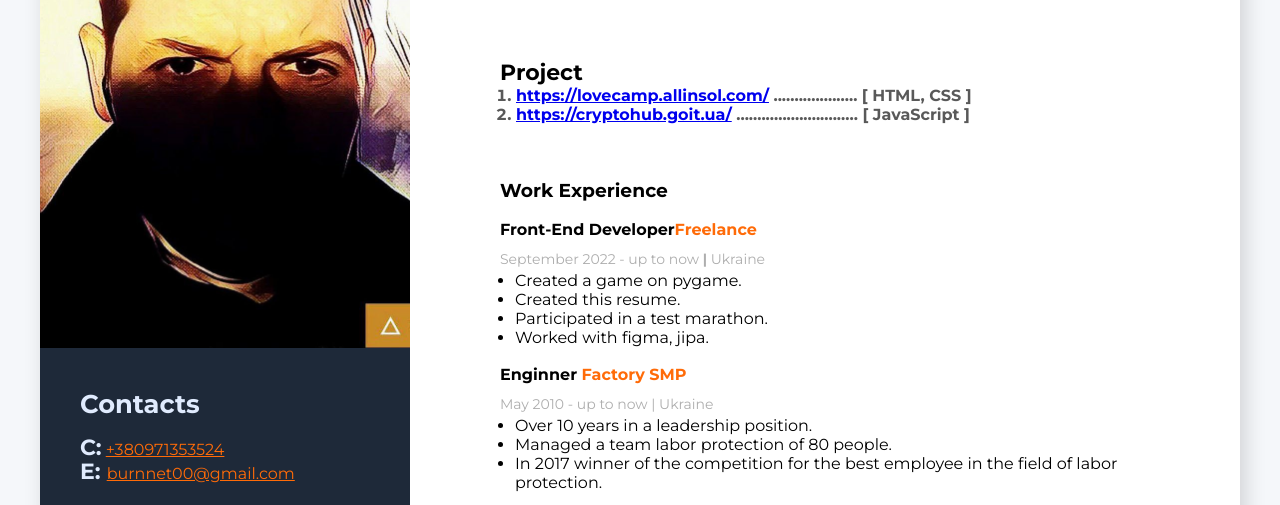
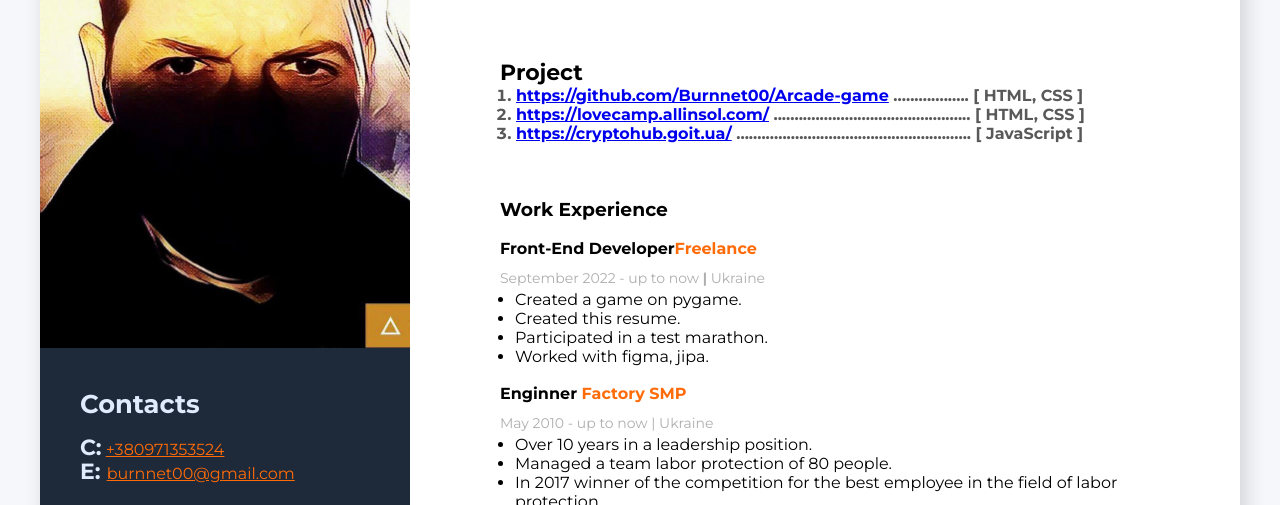
Before and after one commit to Burnnet00/Resume, a plain HTML site: page index.html in a window 1280 px wide. Shown: the part 273-778 px from the top of the page. Drawn offline with Linux system fonts and the light colour scheme.

Commit message:
add project v.2

```diff
--- a/index.html
+++ b/index.html
@@ -75,13 +75,18 @@
                 <div class="tide">
                 <ol>
                     <li class="tid">
+                        <a href="https://github.com/Burnnet00/Arcade-game">https://github.com/Burnnet00/Arcade-game</a>
+                        <span>..................</span>
+                        <span> <b>[</b> HTML, CSS <b>]</b></span>
+                    </li>
+                    <li class="tid">
                         <a href="https://lovecamp.allinsol.com/">https://lovecamp.allinsol.com/</a>
-                        <span>....................</span>
+                        <span>...............................................</span>
                         <span> <b>[</b> HTML, CSS <b>]</b></span>
                     </li>
                     <li class="tid">
                         <a href="https://cryptohub.goit.ua/">https://cryptohub.goit.ua/</a>
-                        <span>.............................</span>
+                        <span>........................................................</span>
                         <span> <b>[</b> JavaScript <b>]</b></span>
                     </li>
 
```
Also changed, not shown: 1 other file.
